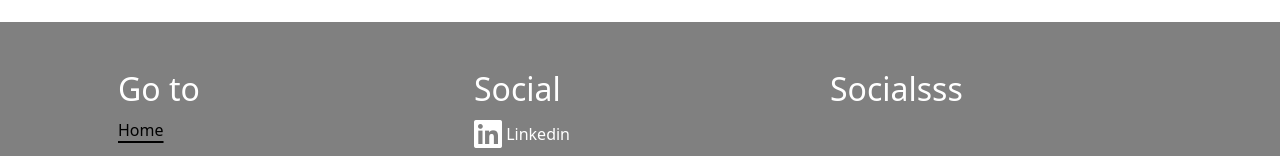
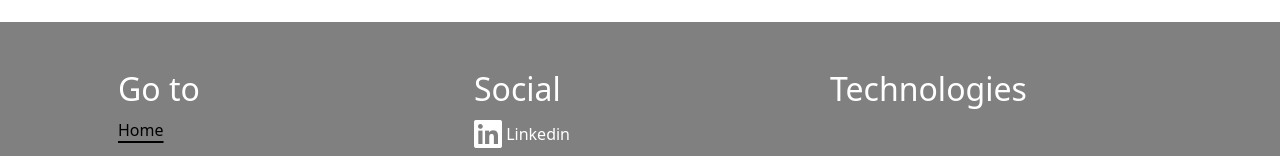
Before and after one commit to jamescpu94/webport, a React (Vite) app: page / in a window 1280 px wide. Shown: the part 1494-1650 px from the top of the page. Built offline with nearby package versions, Linux system fonts and the light colour scheme.

Commit message:
tech use

```diff
--- a/src/footer.jsx
+++ b/src/footer.jsx
@@ -27,7 +27,7 @@ export default function Footer() {
           <SocialList />
         </div>
         <div class="col">
-          <h2>Socialsss</h2>
+          <h2>Technologies</h2>
         </div>
       </div>
     </div>
```
